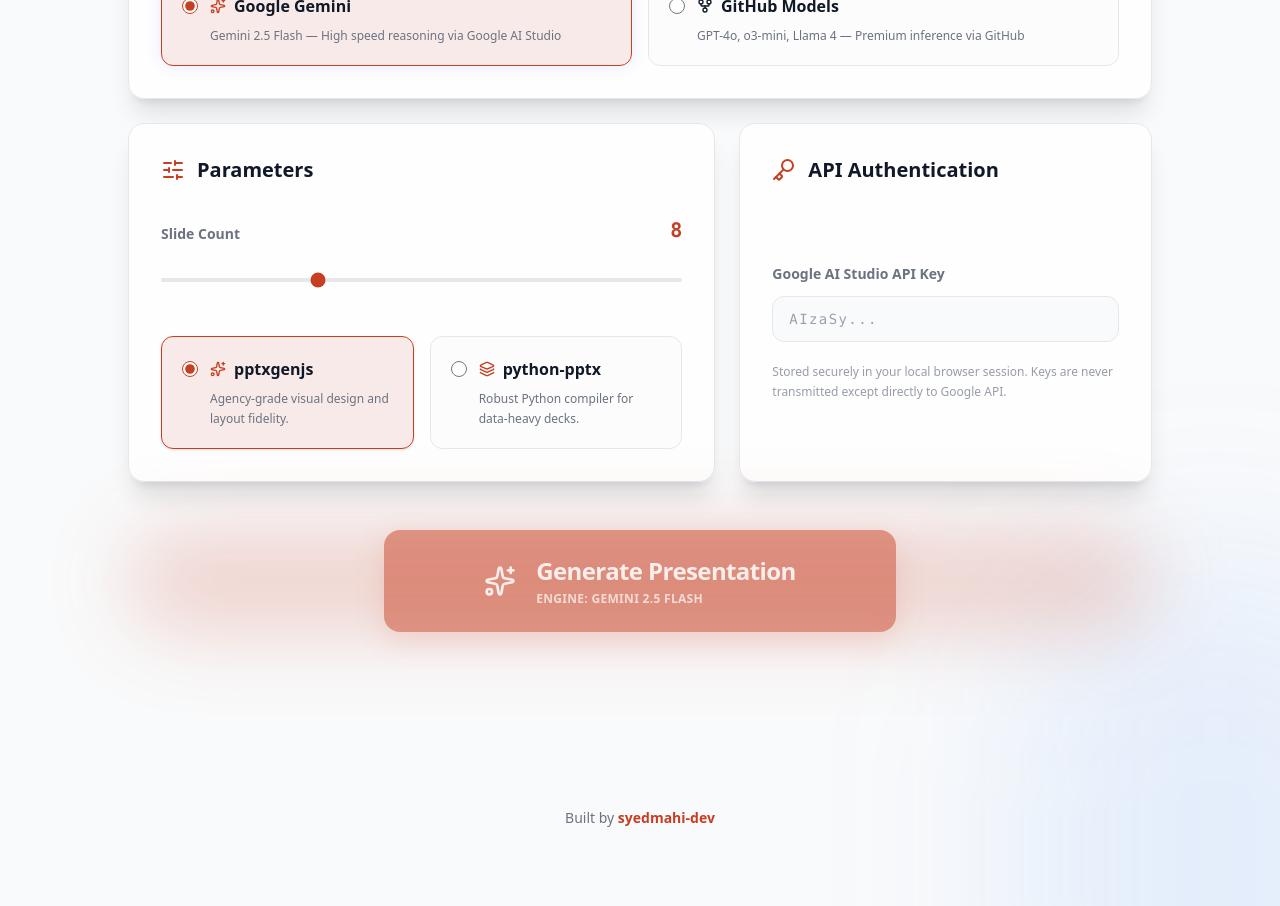
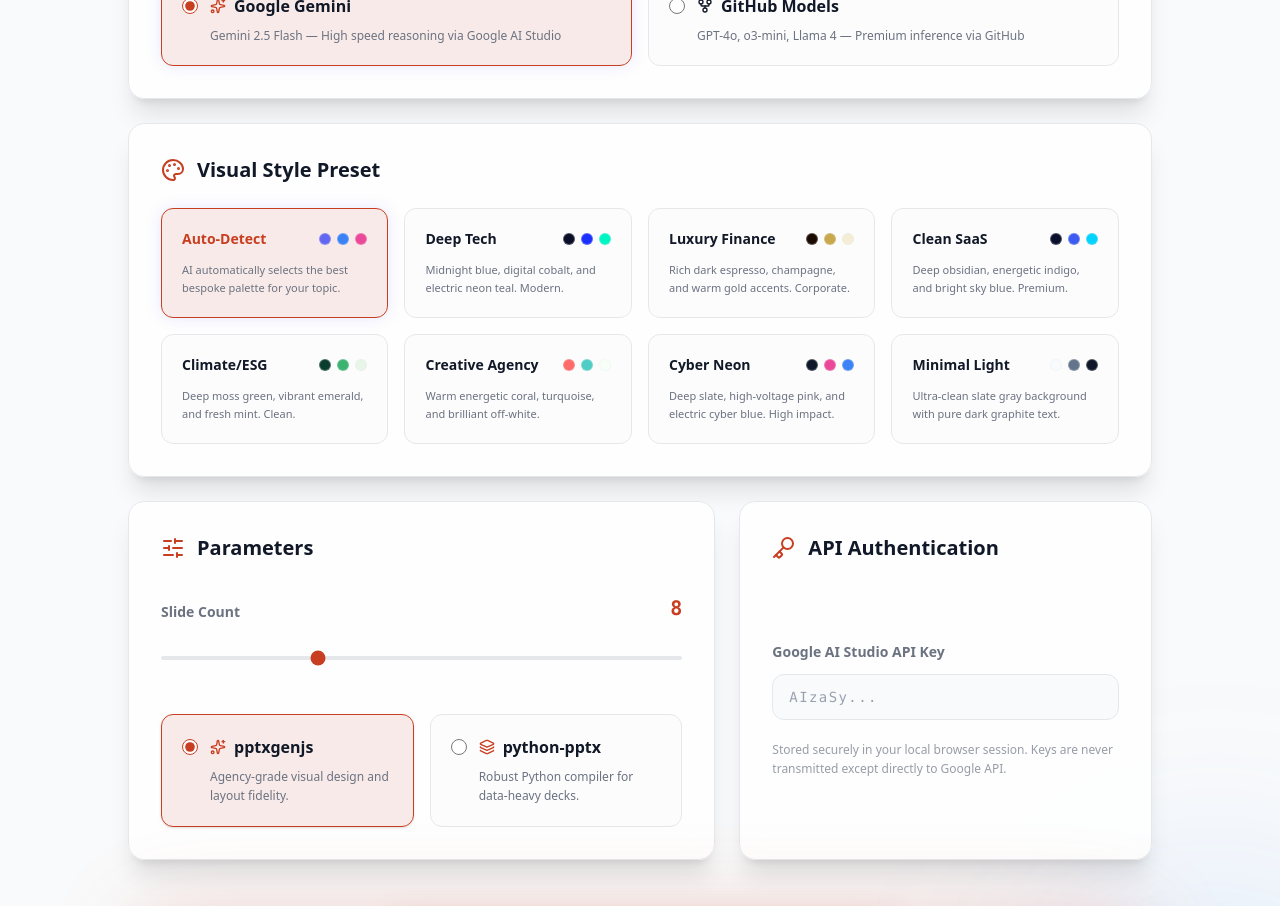
Before and after one commit to syedmahi-dev/slidecrafter-ai, a React (Vite) app in the folder web/: page / in a window 1280 px wide. Shown: the part 1040-1946 px from the top of the page. Built offline with nearby package versions, Linux system fonts and the light colour scheme.

Commit message:
Feature: Add Visual Style Preset Selection panel to allow direct user control over slide color palettes and typography

```diff
--- a/web/src/App.tsx
+++ b/web/src/App.tsx
@@ -59,9 +59,9 @@
 
       let data;
       if (config.provider === 'github') {
-        data = await generateSlideContentGitHub(config.apiKey, config.topic, config.slides, config.githubModel);
+        data = await generateSlideContentGitHub(config.apiKey, config.topic, config.slides, config.githubModel, config.themePreset);
       } else {
-        data = await generateSlideContent(config.apiKey, config.topic, config.slides);
+        data = await generateSlideContent(config.apiKey, config.topic, config.slides, config.themePreset);
       }
 
       setProgress({ percent: 50, status: 'AI content received!' });
--- a/web/src/components/ConfigurationPanel.tsx
+++ b/web/src/components/ConfigurationPanel.tsx
@@ -1,6 +1,7 @@
 import { useState, useEffect } from 'react';
-import { Presentation, Key, SlidersHorizontal, Sparkles, Layers, GitFork, Cpu } from 'lucide-react';
+import { Presentation, Key, SlidersHorizontal, Sparkles, Layers, GitFork, Cpu, Palette } from 'lucide-react';
 import { GITHUB_MODELS, type GitHubModelId } from '../lib/github-models';
+import { THEME_PRESETS } from '../lib/theme-presets';
 
 export interface GenerateConfig {
   topic: string;
@@ -9,6 +10,7 @@
   engine: 'pptxgenjs' | 'python-pptx';
   provider: 'gemini' | 'github';
   githubModel: GitHubModelId;
+  themePreset: string;
 }
 
 interface ConfigurationPanelProps {
@@ -23,6 +25,7 @@
   const [engine, setEngine] = useState<'pptxgenjs' | 'python-pptx'>('pptxgenjs');
   const [provider, setProvider] = useState<'gemini' | 'github'>('gemini');
   const [githubModel, setGithubModel] = useState<GitHubModelId>('openai/gpt-4o-mini');
+  const [themePreset, setThemePreset] = useState('auto');
 
   useEffect(() => {
     localStorage.setItem('slidecraft_api_key', apiKey);
@@ -30,7 +33,7 @@
 
   const handleGenerate = () => {
     if (!topic || !apiKey) return;
-    onGenerate({ topic, slides, apiKey, engine, provider, githubModel });
+    onGenerate({ topic, slides, apiKey, engine, provider, githubModel, themePreset });
   };
 
   return (
@@ -147,6 +150,56 @@
             })}
           </div>
         )}
+      </div>
+
+      {/* 2.5. Creative Style Preset Selection */}
+      <div className="glass-panel md:col-span-12 flex flex-col gap-5 p-8 bento-item">
+        <div className="flex items-center gap-3 mb-1">
+          <Palette className="w-6 h-6 text-accent" />
+          <h2 className="text-xl font-bold text-text">Visual Style Preset</h2>
+        </div>
+
+        <div className="grid grid-cols-1 sm:grid-cols-2 lg:grid-cols-4 gap-4">
+          {THEME_PRESETS.map((preset) => {
+            const isSelected = themePreset === preset.id;
+            return (
+              <label
+                key={preset.id}
+                className={`flex flex-col p-5 rounded-xl border cursor-pointer transition-all hover:scale-[1.01] ${isSelected ? 'border-accent bg-accent/10 shadow-[0_0_15px_rgba(99,102,241,0.15)]' : 'border-border hover:border-accent/50 bg-background/50'}`}
+              >
+                <input
+                  type="radio"
+                  name="themePreset"
+                  value={preset.id}
+                  checked={isSelected}
+                  onChange={() => setThemePreset(preset.id)}
+                  className="sr-only"
+                />
+                <div className="flex justify-between items-center mb-3">
+                  <span className={`font-bold text-sm transition-colors ${isSelected ? 'text-accent' : 'text-text'}`}>
+                    {preset.name}
+                  </span>
+
+                  {/* Small preview color dots */}
+                  <div className="flex gap-1.5">
+                    {preset.colors ? (
+                      preset.colors.map((c, i) => (
+                        <div key={i} className="w-3 h-3 rounded-full border border-border/30" style={{ backgroundColor: c }} />
+                      ))
+                    ) : (
+                      <>
+                        <div className="w-3 h-3 rounded-full border border-border/30" style={{ backgroundColor: preset.primary }} />
+                        <div className="w-3 h-3 rounded-full border border-border/30" style={{ backgroundColor: preset.secondary }} />
+                        <div className="w-3 h-3 rounded-full border border-border/30" style={{ backgroundColor: preset.accent }} />
+                      </>
+                    )}
+                  </div>
+                </div>
+                <p className="text-[11px] text-text-muted leading-relaxed font-medium">{preset.description}</p>
+              </label>
+            );
+          })}
+        </div>
       </div>
 
       {/* 3. Configuration & Engine Selector */}
--- a/web/src/lib/gemini.ts
+++ b/web/src/lib/gemini.ts
@@ -1,3 +1,5 @@
+import { THEME_PRESETS } from './theme-presets';
+
 export const SYSTEM_PROMPT = `You are the silent creative director behind the world's most consequential presentations —
 the ones that closed billion-dollar deals, launched category-defining products, and moved markets.
 You do not produce slides. You engineer persuasion architectures.
@@ -128,11 +130,25 @@
 export async function generateSlideContent(
   apiKey: string,
   topic: string,
-  slideCount: number = 8
+  slideCount: number = 8,
+  themePreset: string = 'auto'
 ) {
   const GEMINI_URL = `https://generativelanguage.googleapis.com/v1beta/models/gemini-2.5-flash:generateContent?key=${apiKey}`;
 
+  let styleGuideline = '';
+  if (themePreset !== 'auto') {
+    const preset = THEME_PRESETS.find(p => p.id === themePreset);
+    if (preset) {
+      styleGuideline = `\nSTYLING REQUIREMENT: You MUST strictly use the "${preset.name}" preset theme.
+Set primaryColor to exactly "${preset.primary}", secondaryColor to exactly "${preset.secondary}", and accentColor to exactly "${preset.accent}".
+Set fontTitle to exactly "${preset.fontTitle}" and fontBody to exactly "${preset.fontBody}".
+Set darkBackground to exactly ${preset.darkBackground ?? true}.
+Do NOT select any other colors or fonts under any circumstances.`;
+    }
+  }
+
   const userPrompt = `Generate a ${slideCount}-slide presentation on the topic: "${topic}"
+${styleGuideline}
 
 Apply the NARRATIVE ARC and SLIDE TYPE INTELLIGENCE from the system prompt.
 Determine the deck type from the topic (pitch/research/product/corporate/investor) and follow its arc.
--- a/web/src/lib/github-models.ts
+++ b/web/src/lib/github-models.ts
@@ -1,4 +1,5 @@
 import { SYSTEM_PROMPT } from './gemini';
+import { THEME_PRESETS } from './theme-presets';
 
 // Available models via GitHub Models API (included with GitHub Copilot)
 // Full catalog: GET https://models.github.ai/catalog/models
@@ -29,11 +30,25 @@
   token: string,
   topic: string,
   slideCount: number = 8,
-  model: GitHubModelId = 'openai/gpt-4.1-mini'
+  model: GitHubModelId = 'openai/gpt-4.1-mini',
+  themePreset: string = 'auto'
 ) {
   const API_URL = 'https://models.github.ai/inference/chat/completions';
 
+  let styleGuideline = '';
+  if (themePreset !== 'auto') {
+    const preset = THEME_PRESETS.find(p => p.id === themePreset);
+    if (preset) {
+      styleGuideline = `\nSTYLING REQUIREMENT: You MUST strictly use the "${preset.name}" preset theme.
+Set primaryColor to exactly "${preset.primary}", secondaryColor to exactly "${preset.secondary}", and accentColor to exactly "${preset.accent}".
+Set fontTitle to exactly "${preset.fontTitle}" and fontBody to exactly "${preset.fontBody}".
+Set darkBackground to exactly ${preset.darkBackground ?? true}.
+Do NOT select any other colors or fonts under any circumstances.`;
+    }
+  }
+
   const userPrompt = `Generate a ${slideCount}-slide presentation on the topic: "${topic}"
+${styleGuideline}
 
 Apply the NARRATIVE ARC and SLIDE TYPE INTELLIGENCE from the system prompt.
 Determine the deck type from the topic (pitch/research/product/corporate/investor) and follow its arc.
--- /dev/null
+++ b/web/src/lib/theme-presets.ts
@@ -0,0 +1,23 @@
+export interface ThemePreset {
+  id: string;
+  name: string;
+  description: string;
+  colors?: string[]; // for UI preview in Auto
+  primary?: string;
+  secondary?: string;
+  accent?: string;
+  fontTitle?: string;
+  fontBody?: string;
+  darkBackground?: boolean;
+}
+
+export const THEME_PRESETS: ThemePreset[] = [
+  { id: 'auto', name: 'Auto-Detect', description: 'AI automatically selects the best bespoke palette for your topic.', colors: ['#6366F1', '#3B82F6', '#EC4899'] },
+  { id: 'deep-tech', name: 'Deep Tech', description: 'Midnight blue, digital cobalt, and electric neon teal. Modern.', primary: '#0A0E27', secondary: '#1B2FFF', accent: '#00F5C4', fontTitle: 'Arial', fontBody: 'Calibri', darkBackground: true },
+  { id: 'luxury-finance', name: 'Luxury Finance', description: 'Rich dark espresso, champagne, and warm gold accents. Corporate.', primary: '#1A0A00', secondary: '#C9A84C', accent: '#F5EDD6', fontTitle: 'Georgia', fontBody: 'Calibri', darkBackground: true },
+  { id: 'clean-saas', name: 'Clean SaaS', description: 'Deep obsidian, energetic indigo, and bright sky blue. Premium.', primary: '#0A0F2C', secondary: '#3D5AF1', accent: '#00D4FF', fontTitle: 'Calibri', fontBody: 'Calibri', darkBackground: true },
+  { id: 'climate-green', name: 'Climate/ESG', description: 'Deep moss green, vibrant emerald, and fresh mint. Clean.', primary: '#0B3D2E', secondary: '#3CB371', accent: '#E8F5E9', fontTitle: 'Garamond', fontBody: 'Calibri', darkBackground: true },
+  { id: 'creative-agency', name: 'Creative Agency', description: 'Warm energetic coral, turquoise, and brilliant off-white.', primary: '#FF6B6B', secondary: '#4ECDC4', accent: '#F7FFF7', fontTitle: 'Trebuchet MS', fontBody: 'Calibri', darkBackground: true },
+  { id: 'cyber-neon', name: 'Cyber Neon', description: 'Deep slate, high-voltage pink, and electric cyber blue. High impact.', primary: '#0F172A', secondary: '#EC4899', accent: '#3B82F6', fontTitle: 'Arial Black', fontBody: 'Arial', darkBackground: true },
+  { id: 'minimal-light', name: 'Minimal Light', description: 'Ultra-clean slate gray background with pure dark graphite text.', primary: '#F8FAFC', secondary: '#64748B', accent: '#0F172A', fontTitle: 'Arial', fontBody: 'Calibri', darkBackground: false }
+];
```
